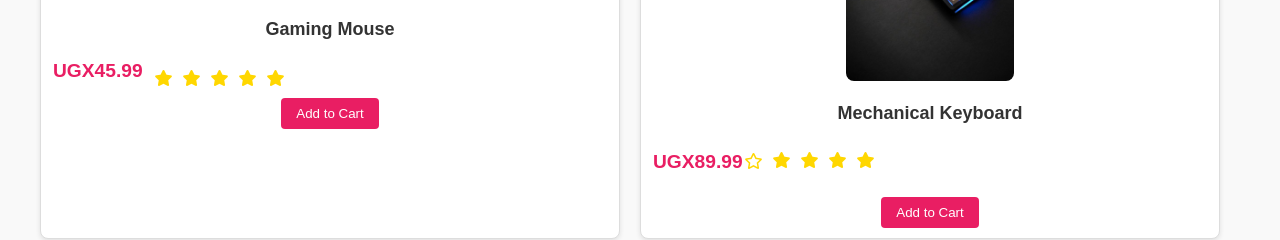
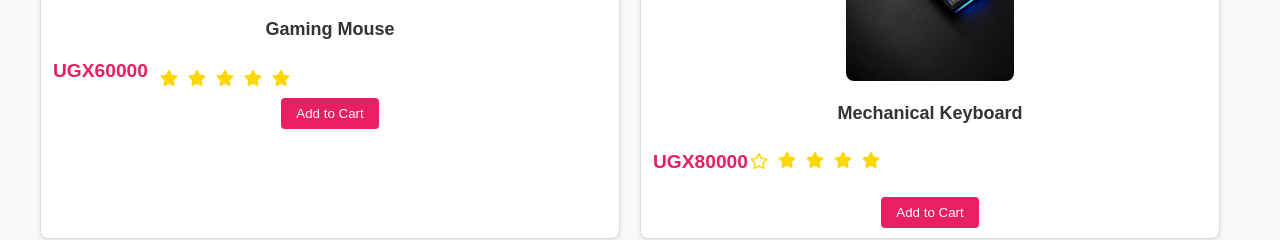
Before and after one commit to ABAASA-BYOONA/Gamil-Marketing, a website: page index.html in a window 1280 px wide. Shown: the part 2294-2534 px from the top of the page. Drawn offline with Linux system fonts and the light colour scheme.

Commit message:
Update index.html

```diff
--- a/index.html
+++ b/index.html
@@ -137,7 +137,7 @@
                 <img src="images/gaming mouse.jpg" alt="Product 7">
                 <h3>Gaming Mouse</h3>
                 <table><td>
-                <p class="price">UGX45.99</p>
+                <p class="price">UGX60000</p>
             </td>
             <td>
                 <div class="product-rating">
@@ -156,7 +156,7 @@
                 <h3>Mechanical Keyboard</h3>
                 <table>
                     <td>
-                <p class="price">UGX89.99</p>
+                <p class="price">UGX80000</p>
             </td>
             <td>
                 <div class="product-rating">
```
